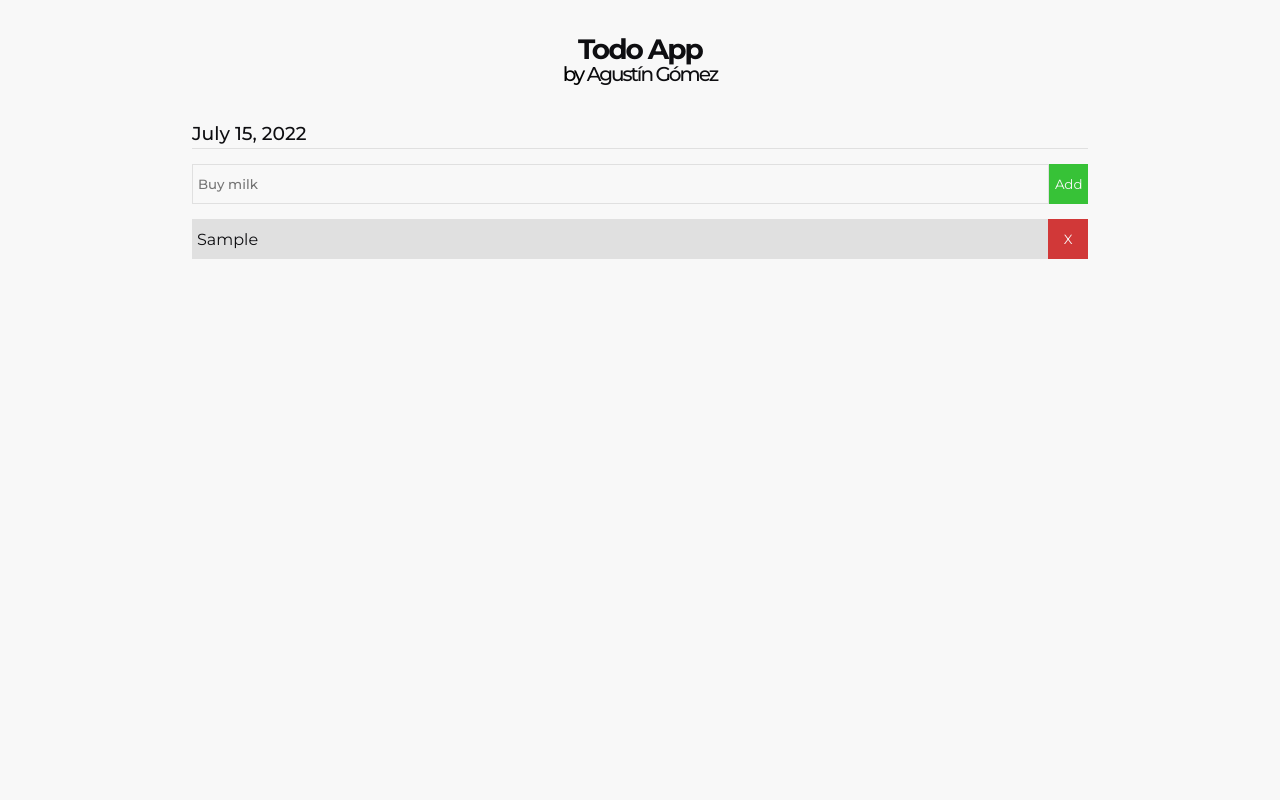
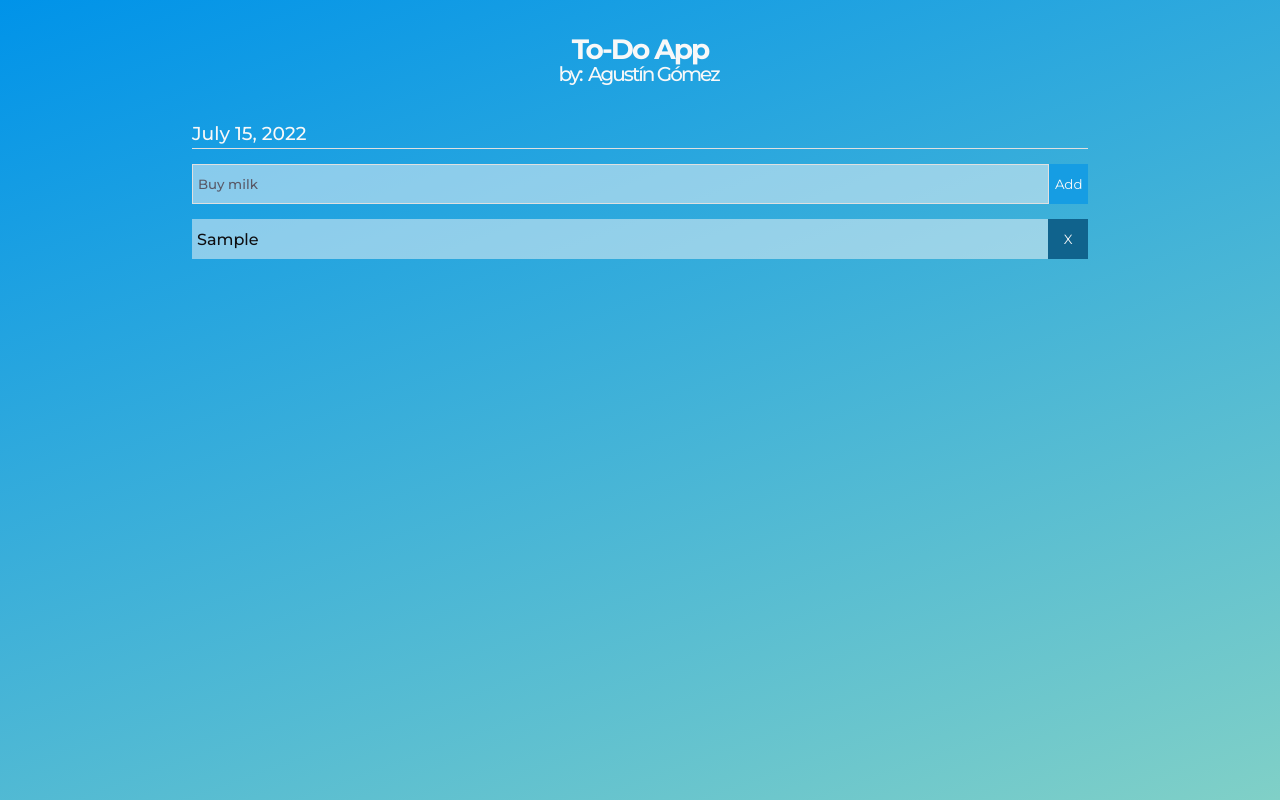
Before and after one commit to AgustinGomezDev/to-do-app, a plain HTML site: page index.html in a window 1280 px wide. Both pictures are taken after typing "Sample" into the empty fields and a click on the button "Add". Drawn offline with Linux system fonts and the light colour scheme.

Commit message:
CSS redesign

```diff
--- a/index.css
+++ b/index.css
@@ -7,13 +7,37 @@
     --regular: 400;
     --medium: 500;
     --bold: 700;
+
     --white: #f8f8f8;
+    --whiteOpacity: #f8f8f880;
     --black: #0e0e11;
     --gray: #595967;
     --light-gray: #e0e0e0;
-    --delete: #d13838;
-    --add: #37c237;
-    --light-add: #5ef55e;
+    --delete: #10638d;
+    --add: #169de3;
+    --light-add: #67c4cd;
+}
+
+::placeholder {
+    color: var(--gray);
+    opacity: 1;
+}
+
+/* width */
+::-webkit-scrollbar {
+    width: 15px;
+}
+/* Track */
+::-webkit-scrollbar-track {
+    background: var(--whiteOpacity);
+}
+/* Handle */
+::-webkit-scrollbar-thumb {
+    background: var(--whiteOpacity);
+}
+/* Handle on hover */
+::-webkit-scrollbar-thumb:hover {
+    background: var(--white);
 }
 
 *{
@@ -37,7 +61,9 @@ input:active{
     flex-direction: column;
     justify-content: space-evenly;
     align-items: center;
-    background-color: var(--white);
+    background-color: #0093E9;
+    background-image: linear-gradient(160deg, #0093E9 0%, #80D0C7 100%);
+
 }
 
 /* TITLE */
@@ -48,17 +74,23 @@ input:active{
     font-size: 20px;
     letter-spacing: -2px;
     line-height: 22px;
+    color: var(--white);
 }
 
 .title span{
     font-size: 28px;
     font-weight: var(--bold);
-    color: var(--black);
+    color: var(--white);
 }
 
 .title a{
     text-decoration: none;
-    color: var(--black);
+    color: var(--white);
+    padding: 0 3px;
+}
+
+.title a:hover{
+    background-color: var(--whiteOpacity);
 }
 
 /* APP */
@@ -70,7 +102,7 @@ input:active{
 
 .date{
    font-weight: var(--medium);
-   color: var(--black);
+   color: var(--white);
    padding-bottom: 3px;
    border-bottom: 1px solid var(--light-gray);
 }
@@ -97,15 +129,18 @@ input:active{
 
 .todo-list{
     width: 100%;
-    height: 40px;
+    height: 85%;
     margin-top: 5px;
     list-style: none;
+    overflow: scroll;
+    overflow-y: auto;
+    overflow-x: hidden;
 }
 
 .todo-list-item{
     width: 100%;
-    height: 100%;
-    background-color: var(--light-gray);
+    height: 40px;
+    background-color: var(--whiteOpacity);
     display: flex;
     justify-content: space-between;
     align-items: center;
@@ -115,6 +150,7 @@ input:active{
 .todo-list-item-text{
     padding: 5px;
     color: var(--black);
+    font-weight: var(--medium);
 }
 
 .todo-list-item-delete{
@@ -134,9 +170,9 @@ input:active{
     right: 0;
     bottom: 0;
     margin: auto;
-    width: 85vw;
-    height: 75vh;
-    background-color: rgba(89, 89, 103, 0.6);
+    /* width: 85vw; */
+    /* height: 25vh;*/
+    /* background-color: rgba(89, 89, 103, 0.6);    */
     border: none;
     backdrop-filter: blur(5px);
     display: flex;
@@ -154,6 +190,7 @@ input:active{
     background-color: transparent;
     border: none;
     color: var(--white);
+    text-shadow: 0 0 10px var(--black);
     position: fixed;
     top: 0;
     right: 0;
@@ -166,11 +203,12 @@ input:active{
     margin-bottom: 15px;
     text-transform: uppercase;
     font-weight: var(--bold);
+    text-shadow: 0 0 10px var(--black);
 }
 
 .alert-input{
     color: var(--black);
-    background-color: var(--white);
+    background-color: var(--whiteOpacity);
     border: 1px solid var(--light-gray);
     margin-bottom: 15px;
     padding: 5px;
@@ -178,9 +216,9 @@ input:active{
 }
 
 .alert-button{
-    color: var(--black);
-    background-color: var(--white);
-    border: 1px solid var(--light-gray);
+    color: var(--white);
+    background-color: var(--add);
+    border: 1px solid var(--light-add);
     padding: 5px;
     font-weight: var(--medium);
     cursor: pointer;
@@ -211,7 +249,7 @@ input:active{
         width: 100%;
         height: 40px;
         color: var(--black);
-        background-color: var(--white);
+        background-color: var(--whiteOpacity);
         border: 1px solid var(--light-gray);
         padding: 5px;
         font-weight: var(--medium);
--- a/index.html
+++ b/index.html
@@ -8,11 +8,12 @@
     <link rel="preconnect" href="https://fonts.gstatic.com" crossorigin>
     <link href="https://fonts.googleapis.com/css2?family=Montserrat:wght@300;400;500;700&display=swap" rel="stylesheet">
     <link rel="stylesheet" href="index.css">
-    <title>Todo App</title>
+    <link rel="shortcut icon" href="https://cdn-icons-png.flaticon.com/512/4697/4697260.png" type="image/png">
+    <title>To-Do App</title>
 </head>
 <body>
     <div class="container">
-        <h1 class="title"><span>Todo App</span><br>by <a target="_blank" href="https://github.com/AgustinGomezDev">Agustín Gómez</a></h1>
+        <h1 class="title"><span>To-Do App</span><br>by: <a target="_blank" href="https://github.com/AgustinGomezDev">Agustín Gómez</a></h1>
         <div id="app"></div>
     </div>
     <script src="index.js"></script>
```
Also changed, not shown: 1 other file.
